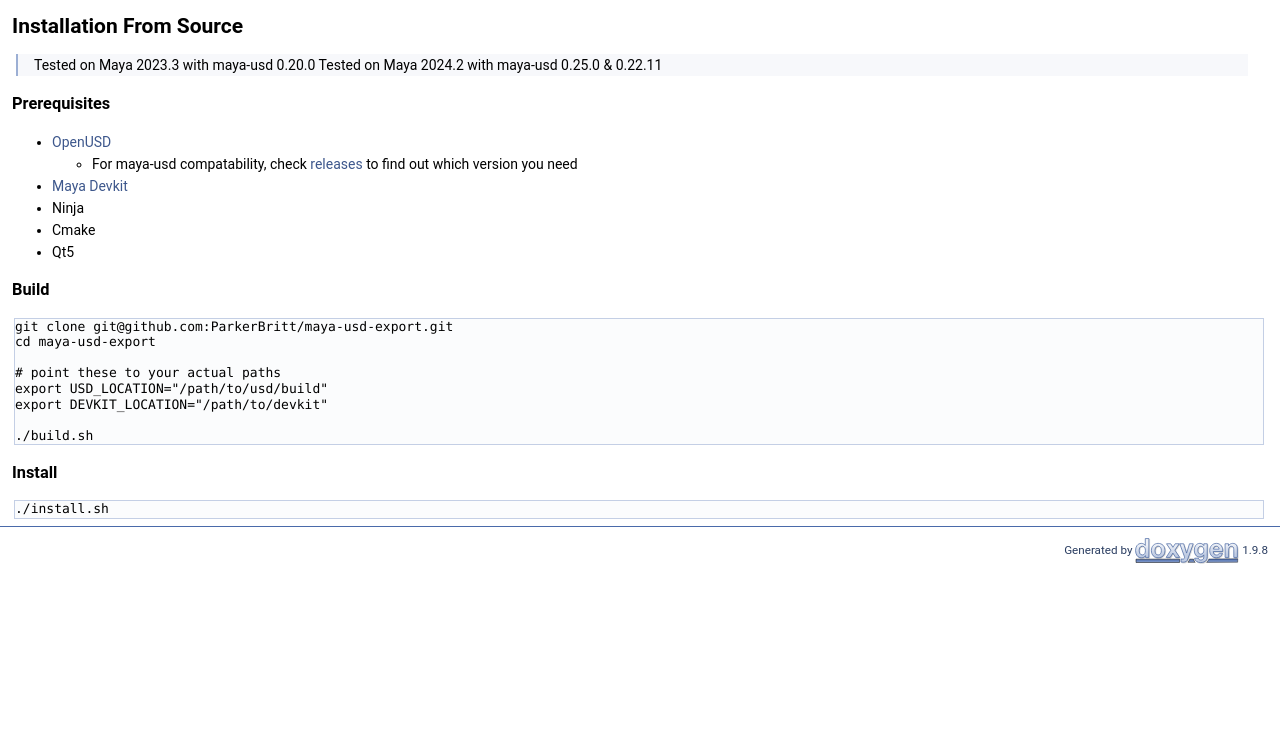
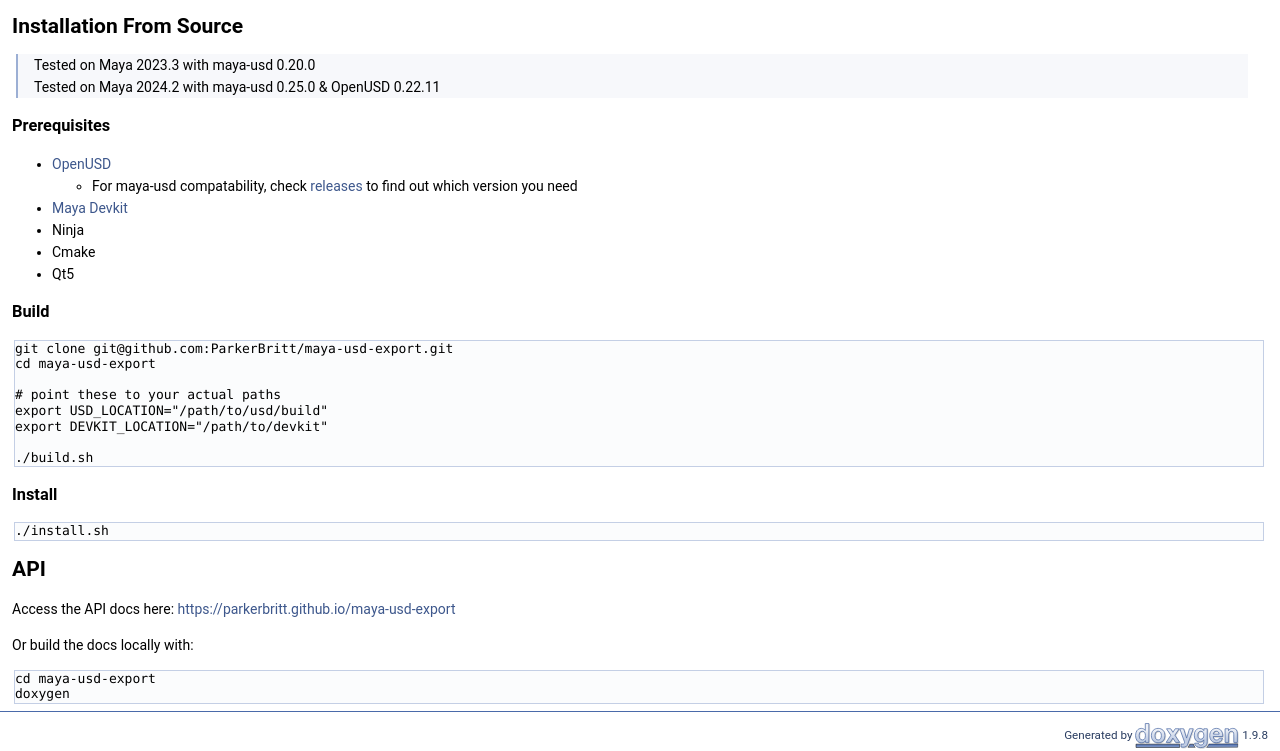
Before and after one commit to ParkerBritt/maya-usd-export, a plain HTML site: page index.html in a window 1280 px wide. Shown: the part 971-1722 px from the top of the page. Before the commit the page ends 1537 px from the top, so only its background shows below. Drawn offline with Linux system fonts and the light colour scheme.

Commit message:
deploy: 436cae56ea80d33269b7d78efecd08dac860a6ea

```diff
--- a/index.html
+++ b/index.html
@@ -97,7 +97,8 @@ Features</h2>
 <h2><a class="anchor" id="autotoc_md1"></a>
 Installation From Source</h2>
 <blockquote class="doxtable">
-<p>&zwj;Tested on Maya 2023.3 with maya-usd 0.20.0 Tested on Maya 2024.2 with maya-usd 0.25.0 &amp; 0.22.11 </p>
+<p>&zwj;Tested on Maya 2023.3 with maya-usd 0.20.0 <br  />
+ Tested on Maya 2024.2 with maya-usd 0.25.0 &amp; OpenUSD 0.22.11 </p>
 </blockquote>
 <h3><a class="anchor" id="autotoc_md2"></a>
 Prerequisites</h3>
@@ -124,6 +125,11 @@ Build</h3>
 </div><!-- fragment --><h3><a class="anchor" id="autotoc_md4"></a>
 Install</h3>
 <div class="fragment"><div class="line">./install.sh</div>
+</div><!-- fragment --> <h2><a class="anchor" id="autotoc_md5"></a>
+API</h2>
+<p>Access the API docs here: <a href="https://parkerbritt.github.io/maya-usd-export">https://parkerbritt.github.io/maya-usd-export</a></p>
+<p>Or build the docs locally with: </p><div class="fragment"><div class="line">cd maya-usd-export</div>
+<div class="line">doxygen</div>
 </div><!-- fragment --> </div></div><!-- PageDoc -->
 </div><!-- contents -->
 <!-- start footer part -->
--- a/search/all_0.js
+++ b/search/all_0.js
@@ -3,5 +3,6 @@ var searchData=
   ['addexportitem_0',['addExportItem',['../classMayaUSDExport_1_1PrimWriter.html#a3495651716d0899c25e9d973b5e473b6',1,'MayaUSDExport::PrimWriter']]],
   ['animframeend_1',['animFrameEnd',['../classMayaUSDExport_1_1ExportOptions.html#acda22f5babf44a698c0ecc08eb4f18b9',1,'MayaUSDExport::ExportOptions']]],
   ['animframeinc_2',['animFrameInc',['../classMayaUSDExport_1_1ExportOptions.html#a4d12b64904ce1978779655ff54eabf42',1,'MayaUSDExport::ExportOptions']]],
-  ['animframestart_3',['animFrameStart',['../classMayaUSDExport_1_1ExportOptions.html#aae2540c1155028221b679feb4808bb54',1,'MayaUSDExport::ExportOptions']]]
+  ['animframestart_3',['animFrameStart',['../classMayaUSDExport_1_1ExportOptions.html#aae2540c1155028221b679feb4808bb54',1,'MayaUSDExport::ExportOptions']]],
+  ['api_4',['API',['../index.html#autotoc_md5',1,'']]]
 ];
```
